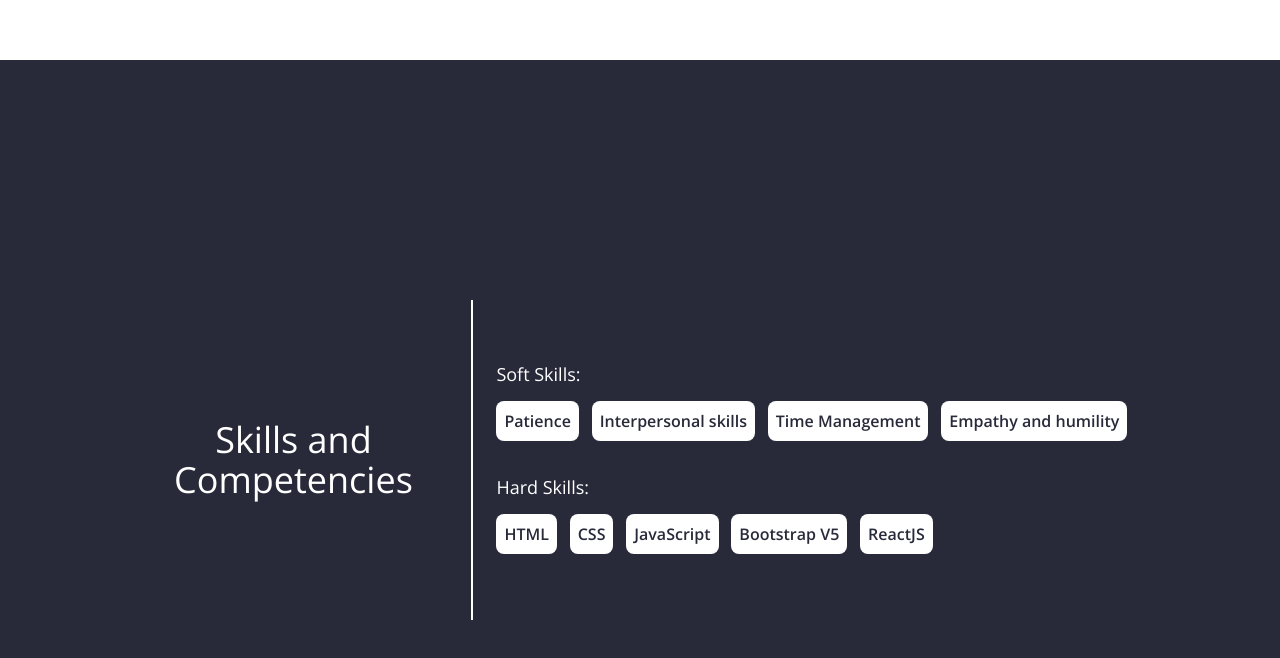
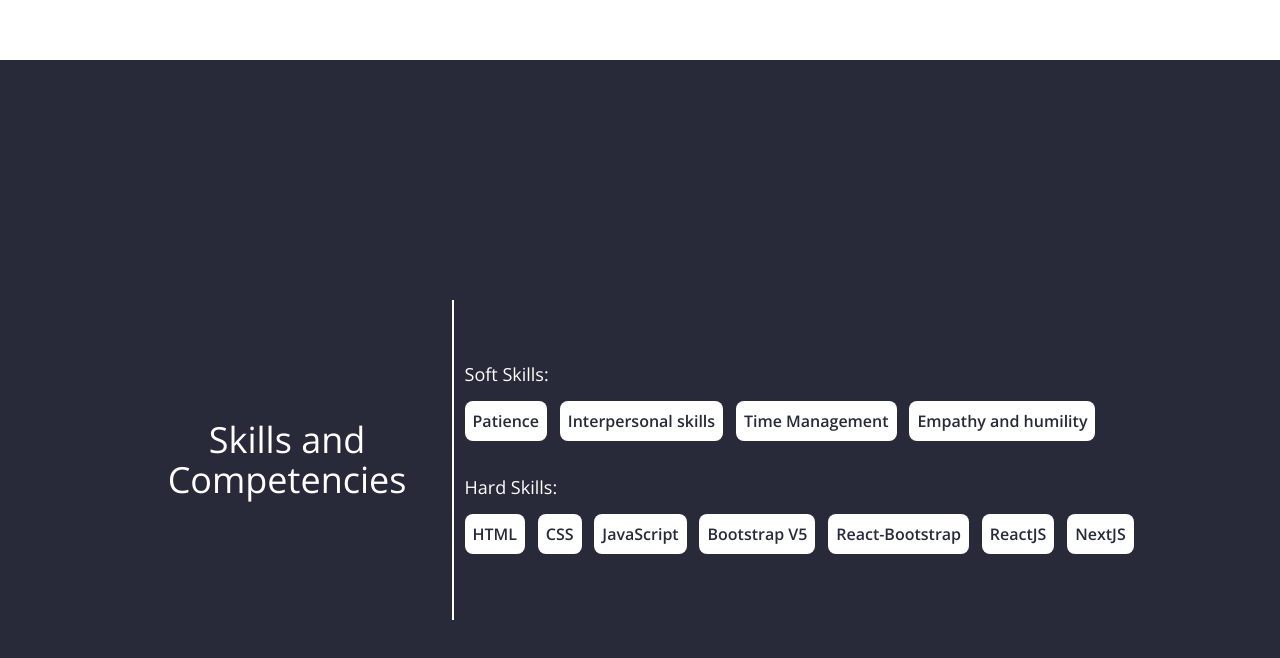
Before and after one commit to kovymun/koveshan-munsami-dev-portfolio, a Next.js app: page /about in a window 1280 px wide. Shown: the part 2404-3062 px from the top of the page. Built offline with nearby package versions, Linux system fonts and the light colour scheme.

Commit message:
Adding Skills to the Portfolio

```diff
--- a/components/about-page-components/Skills.js
+++ b/components/about-page-components/Skills.js
@@ -39,7 +39,11 @@ export default function Skills() {
               <p className="bg-white text-charcoal-black p-2">CSS</p>
               <p className="bg-white text-charcoal-black p-2">JavaScript</p>
               <p className="bg-white text-charcoal-black p-2">Bootstrap V5</p>
+              <p className="bg-white text-charcoal-black p-2">
+                React-Bootstrap
+              </p>
               <p className="bg-white text-charcoal-black p-2">ReactJS</p>
+              <p className="bg-white text-charcoal-black p-2">NextJS</p>
             </div>
           </div>
         </div>
```
